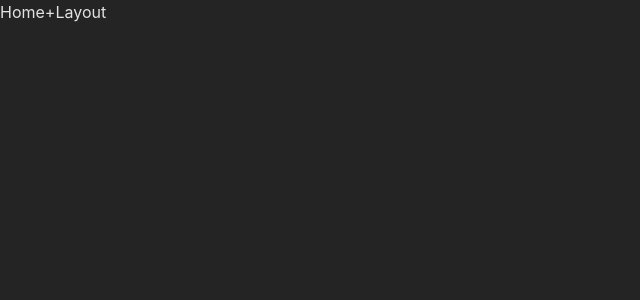
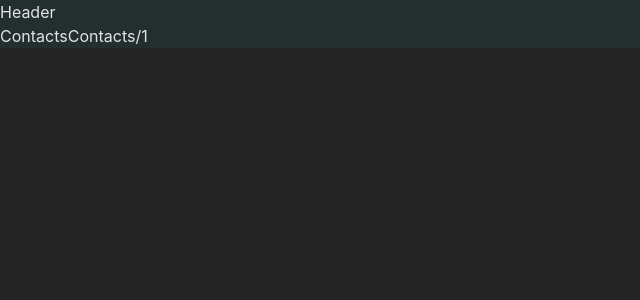
Before and after one commit to AwaisBinKaleem/react-app, a React (Vite) app: page / in a window 1280 px wide. Shown: the top 300 px of the page, without its empty margins (0-640 px from the left). Built offline with nearby package versions, Linux system fonts and the light colour scheme.

Commit message:
structure-project-and-header-layout

```diff
--- /dev/null
+++ b/src/components/Header.jsx
@@ -0,0 +1,19 @@
+import React from "react";
+import "../styles/header.css";
+import classNames from "classnames";
+import { headerHeight } from '../constants/themeConsts';
+import { Link } from "react-router-dom";
+function Header() {
+  return (
+    <div className={classNames(
+        "App-Header",
+        `h-[${headerHeight}]`
+    )}>
+      <h1>Header</h1>
+      <Link to="/contacts">Contacts</Link>
+      <Link to="/contacts/1">Contacts/1</Link>
+    </div>
+  );
+}
+
+export default Header;
--- /dev/null
+++ b/src/constants/themeConsts.js
@@ -0,0 +1 @@
+export const headerHeight = '100px'
--- /dev/null
+++ b/src/pages/Root.jsx
@@ -0,0 +1,15 @@
+import { Outlet } from "react-router-dom";
+import Header from "../components/Header";
+
+function Root() {
+  return (
+    <>
+      <Header/>
+      <main className="page-content">
+        <Outlet />
+      </main>
+    </>
+  );
+}
+
+export default Root;
--- /dev/null
+++ b/src/styles/header.css
@@ -0,0 +1,3 @@
+.App-Header{
+    background-color: rgb(35, 46, 46);
+}
```
Also changed, not shown: src/router.jsx (+4 -3 lines), src/constants/strings.js (added), src/pages/ErrorRouterPage.jsx (renamed from src/ErrorRouterPage.jsx).
